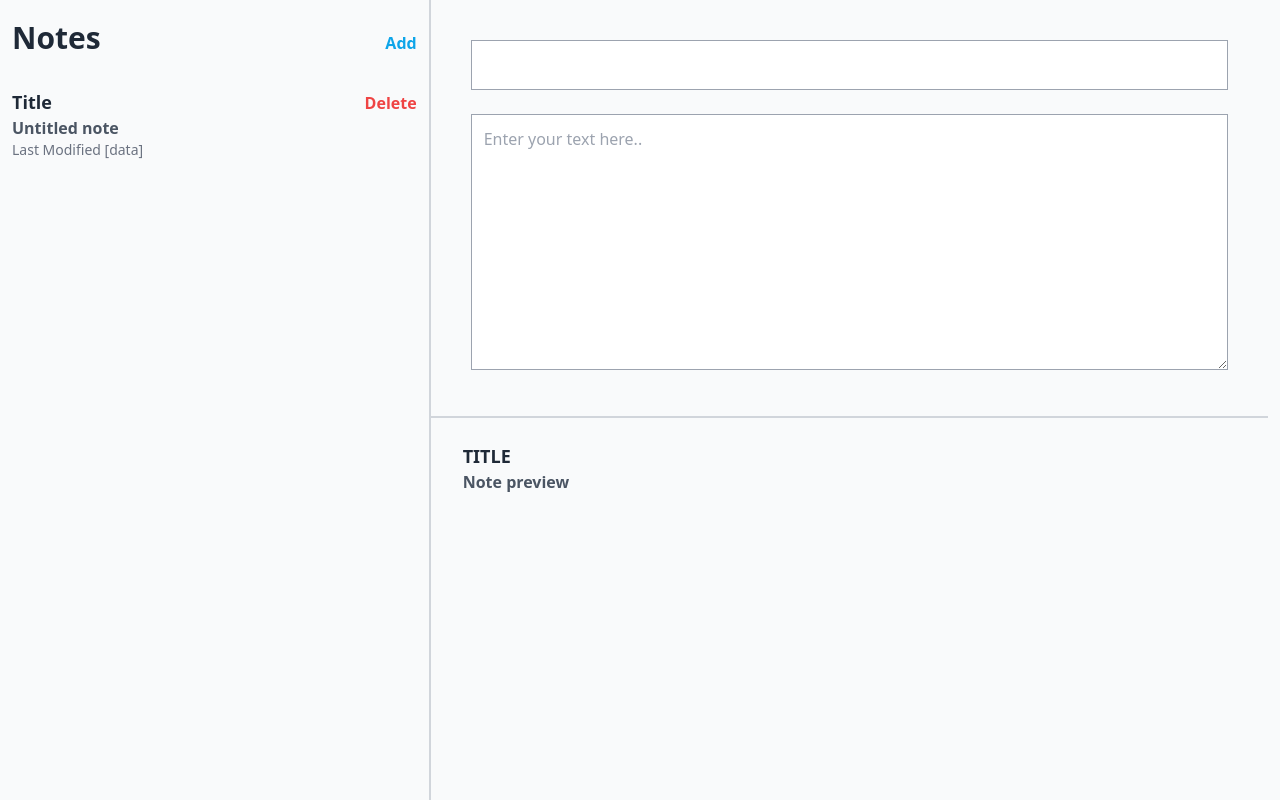
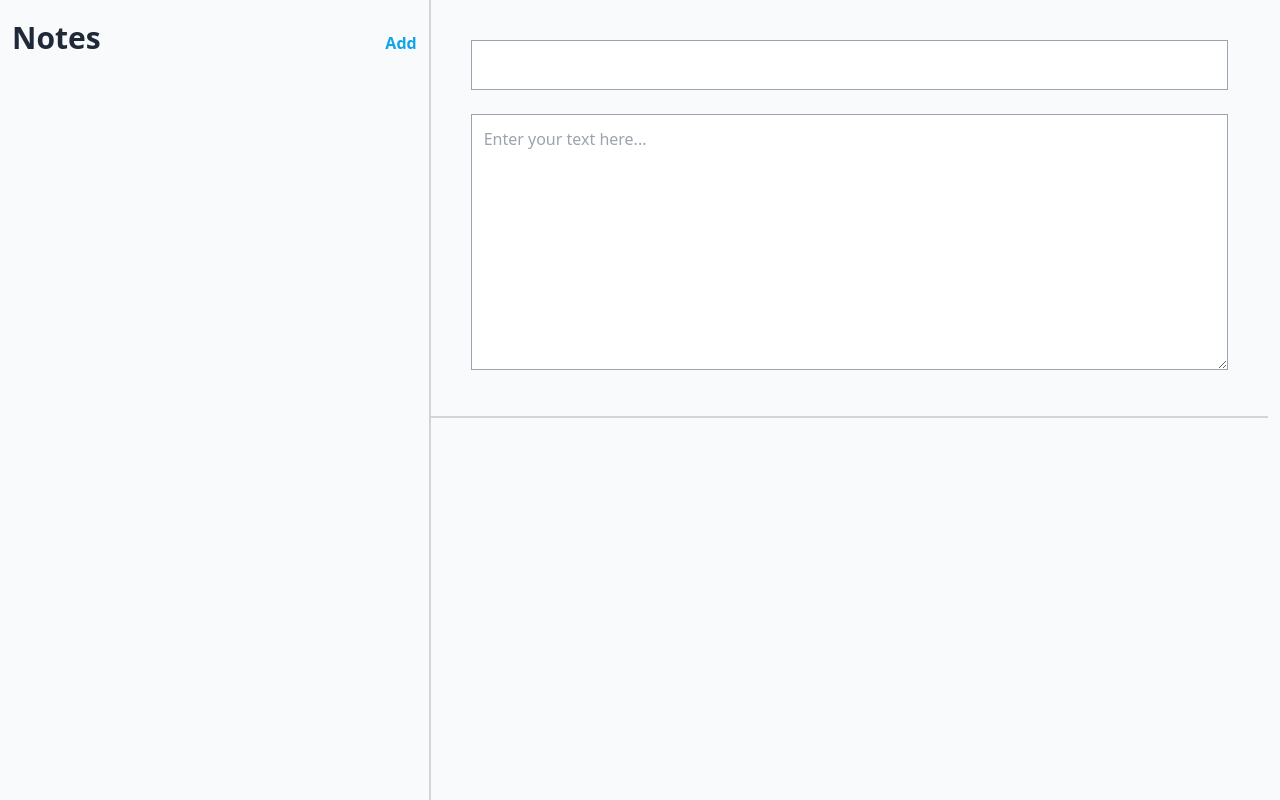
Before and after one commit to Nkaka23dev/General-react-repo, a React (Vite) app: page / in a window 1280 px wide. Built offline with nearby package versions, Linux system fonts and the light colour scheme.

Commit message:
add functionality

```diff
--- a/package.json
+++ b/package.json
@@ -9,6 +9,7 @@
     "preview": "vite preview"
   },
   "dependencies": {
+    "nanoid": "^4.0.2",
     "react": "^18.2.0",
     "react-dom": "^18.2.0"
   },
--- a/src/App.tsx
+++ b/src/App.tsx
@@ -1,8 +1,16 @@
+import { useState } from "react"
 import Notes from "./components/Notes"
 
 function App() {
+  const [notes, setNNotes] = useState<any[]>([]);
+  const handleClick = (id: any) => {
+    setNNotes(notes.filter(note => note.id !== id))
+  }
   return (
-   <Notes/>
+    <Notes
+      notes={notes}
+      handleClick={handleClick}
+      setNNotes={setNNotes} />
   )
 }
 
--- a/src/components/Notes.tsx
+++ b/src/components/Notes.tsx
@@ -1,23 +1,88 @@
-import React from 'react'
+
 import SiderBar from './SiderBar'
+import { nanoid } from 'nanoid'
+import { useEffect, useState } from 'react'
 
-export default function Notes() {
+export default function Notes({ notes, setNNotes, handleClick }: any) {
+    const [title, setTitle] = useState("");
+    const [body, setBody] = useState("");
+    const [error, setError] = useState("");
+    const [successMessage, setSuccessMessage] = useState("");
+    const [valueToEdit, setValueToEdit] = useState<any>({})
+
+    useEffect(() => {
+        if (valueToEdit) {
+            setTitle(valueToEdit.title)
+            setBody(valueToEdit.body)
+        }
+    }, [valueToEdit])
+
+    const onAddNote = () => {
+        if (title && body) {
+            const note = {
+                id: nanoid(),
+                title: title,
+                body: body,
+                lastModified: Date.now()
+            }
+            setNNotes([...notes, note])
+            setSuccessMessage("Note added successfully.")
+            setBody("")
+            setTitle("")
+        }
+        else {
+            setError("You can not submit an empty form!");
+        }
+    }
+    const handleClose = () => {
+        if (error) {
+            setError("")
+        }
+    }
+    useEffect(() => {
+        setTimeout(() => {
+            if (error) {
+                setError("")
+            }
+        }, 2000);
+    })
+
+    console.log(valueToEdit)
+
     return (
         <section>
             <div className='max-w-[95rem] mx-auto px-3 grid grid-cols-3'>
                 {/* first div */}
-                <SiderBar />
+                <SiderBar notes={notes}
+                    onAddNote={onAddNote}
+                    setValueToEdit={setValueToEdit}
+                    handleClick={handleClick} />
                 {/* seconfd div */}
                 <div className='col-span-2'>
-                    <form className='m-10'>
-                        <input type="text" className='w-full py-3 px-6 focus:outline-none border border-gray-400' />
-                        <textarea placeholder='Enter your text here..'  className='w-full py-3 px-3 focus:outline-none border border-gray-400 h-64 mt-6'>
+                    {error && <div className='bg-red-400 flex justify-between m-10 py-4 text-xl text-white px-10'>
+                        <p>{error}</p>
+                        <button onClick={handleClose}>X</button>
+                    </div>}
+                    {successMessage && <div className='bg-green-400 flex justify-between m-10 py-4 text-xl text-white px-10'>
+                        <p>{successMessage}</p>
+                        <button>X</button>
+                    </div>}
+                    <form onSubmit={onAddNote} className='m-10'>
+                        <input type="text" required
+                            value={title}
+                            onChange={(e) => setTitle(e.target.value)}
+                            className='w-full py-3 px-6 focus:outline-none border border-gray-400' />
+                        <textarea
+                            required
+                            value={body}
+                            onChange={(e) => setBody(e.target.value)}
+                            placeholder='Enter your text here...' className='w-full py-3 px-3 focus:outline-none border border-gray-400 h-64 mt-6'>
                         </textarea>
                     </form>
-                    <div className='border-t-2 border-gray-300 px-8'>
+                    <div className='border-t-2 grid w-full border-gray-300 px-8'>
                         <div className=''>
-                            <h1 className='text-lg font-bold text-gray-800 uppercase pt-2 mt-4'>Title</h1>
-                            <h1 className='text-md font-semibold text-gray-600'>Note preview</h1></div>
+                            <h1 className='text-lg font-bold text-sky-500 uppercase pt-2 mt-4'>{title}</h1>
+                            <h1 className='text-md  text-gray-600'>{body}</h1></div>
                     </div>
                 </div>
             </div>
--- a/src/components/SiderBar.tsx
+++ b/src/components/SiderBar.tsx
@@ -1,29 +1,34 @@
-import React from 'react'
-
-export default function SiderBar() {
+export default function SiderBar(
+    { notes,
+        setValueToEdit,
+        onAddNote,
+        handleClick }: any) {
     return (
         <div className='border-r-2 border-gray-300  h-screen'>
             <div className='flex justify-between my-5 items-baseline '>
                 <div>
                     <h1 className='text-3xl font-bold text-gray-800'>Notes</h1>
                 </div>
-
                 <div className='pr-3'>
-                    <button className='text-sky-500 font-bold text-md hover:underline'>Add</button>
+                    <button onClick={() => onAddNote()} className='text-sky-500 font-bold text-md hover:underline'>Add</button>
                 </div>
             </div>
             {/* content  */}
-            <div className='flex justify-between my-5 items-baseline hover:shadow-lg py-3 '>
-                <div className=''>
-                    <h1 className='text-lg font-bold text-gray-800'>Title</h1>
-                    <h1 className='text-md font-bold text-gray-600'>Untitled note</h1>
-                    <p className='text-sm text-gray-500'>Last Modified [data]</p>
-                </div>
+            {notes.map((note: any, idx: number) => {
+                return (
+                    <div onClick={() => setValueToEdit(note)} key={idx} className={`flex pb-6 justify-between my-5 items-baseline cursor-pointer hover:shadow-lg`}>
+                        <div className=''>
+                            <h1 className='text-md font-bold text-gray-600'>{note.title}</h1>
+                            <p className='text-sm text-green-600 '>Last Modified  {new Date(note.lastModified).toLocaleString("br-FR", {})}</p>
+                            <p>{note.body && note.body.substr(0, 30) + "......."}</p>
+                        </div>
 
-                <div className='pr-3'>
-                    <button className='text-red-500 font-bold text-md hover:underline'>Delete</button>
-                </div>
-            </div>
-        </div>
+                        <div className='pr-3'>
+                            <button onClick={() => handleClick(note.id)} className='text-red-500 font-bold text-md hover:underline'>Delete</button>
+                        </div>
+                    </div>
+                )
+            })}
+        </div >
     )
 }
```
Also changed, not shown: 1 other file (tests, documents, lock files or other folders).
